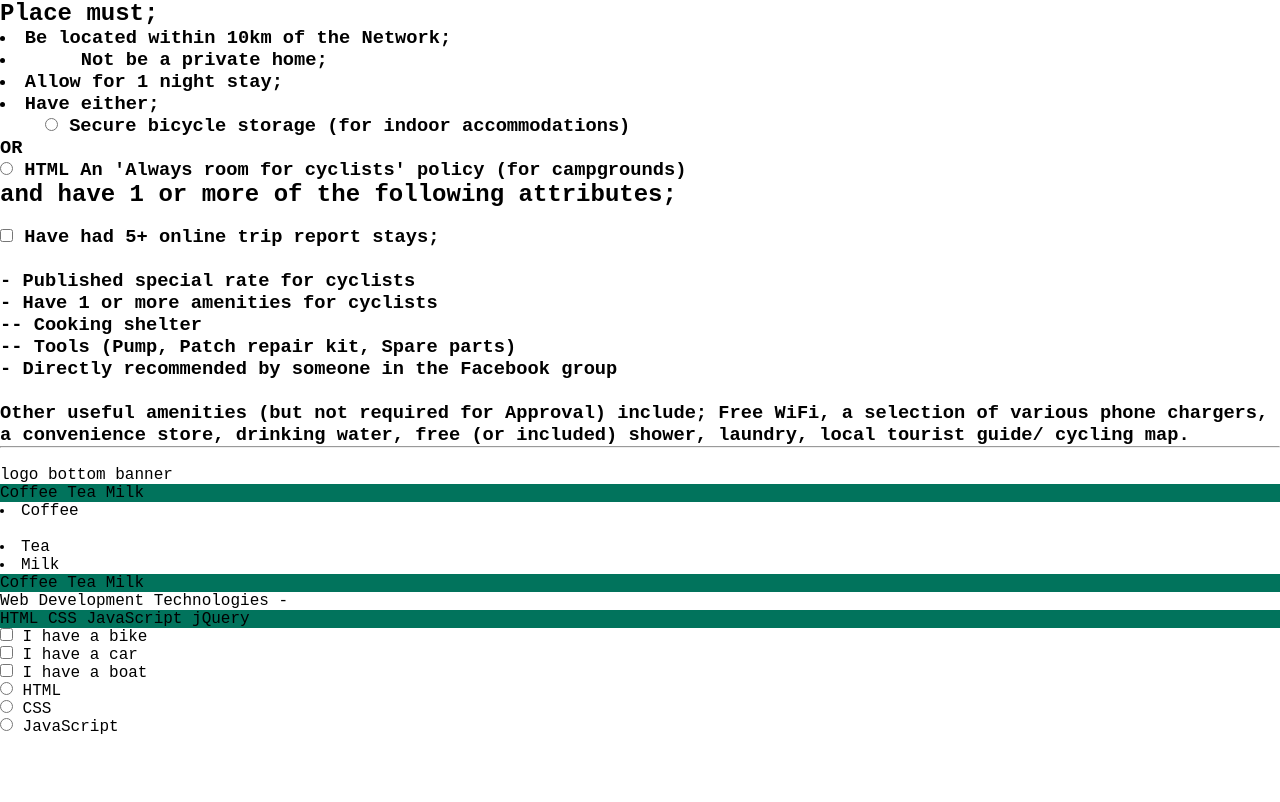
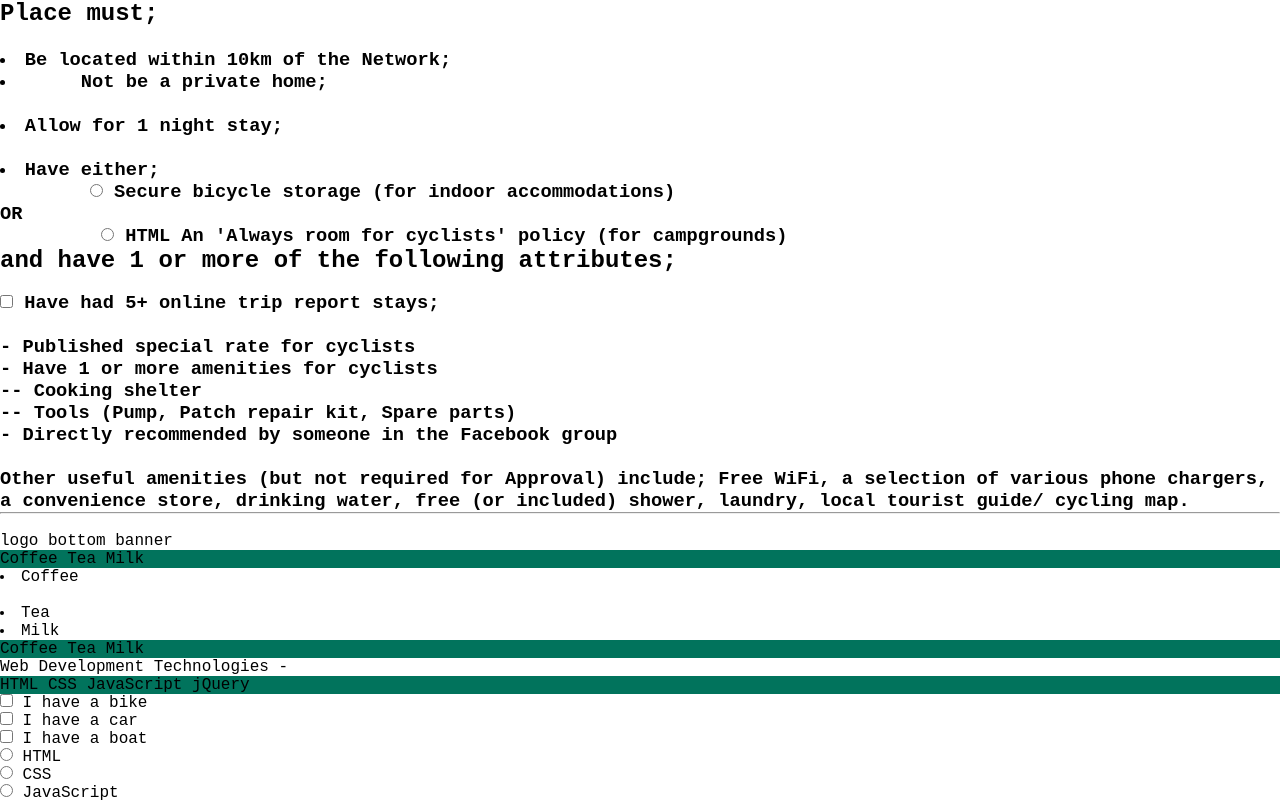
Before and after one commit to BikeAcrossCanada/BikeAcrossCanada.github.io, a plain HTML site: page ApprovedAccommodations.htm in a window 1280 px wide. Shown: the part 120-922 px from the top of the page. Before the commit the page ends 856 px from the top, so only its background shows below. Drawn offline with Linux system fonts and the light colour scheme.

Commit message:
Update ApprovedAccommodations.htm
updated radio buttons and tabs

```diff
--- a/ApprovedAccommodations.htm
+++ b/ApprovedAccommodations.htm
@@ -58,15 +58,16 @@ function myFunction() {
 <br>
 <h2>Place must;</h2>
 <h3>
-  <li> Be located within 10km of the Network;</li>
+&nbsp;&nbsp;&nbsp;&nbsp;<li> Be located within 10km of the Network;</li>
   <li>&nbsp;&nbsp;&nbsp;&nbsp; Not be a private home;</li>
-  <li>  Allow for 1 night stay;</li>
-  <li>Have either;</li>
-&nbsp;&nbsp;&nbsp;&nbsp;<input type="radio" id="html" name="fav_language" value="HTML">
-<label for="html">
+&nbsp;&nbsp;&nbsp;&nbsp;<li>  Allow for 1 night stay;</li>
+&nbsp;&nbsp;&nbsp;&nbsp;<li>Have either;</li>
+&nbsp;&nbsp;&nbsp;&nbsp;&nbsp;&nbsp;&nbsp;&nbsp;<input type="radio" id="Secure" name="1of2" value="Secure">
+<label for="Secure">
     Secure bicycle storage (for indoor accommodations)</label><br>
  OR <br>
-<input type="radio" id="html2" name="fav_language2" value="HTML2">
+&nbsp;&nbsp;&nbsp;&nbsp;&nbsp;&nbsp;&nbsp;&nbsp;
+<input type="radio" id="html2" name="1of2" value="HTML2">
 <label for="html2">HTML
 An 'Always room for cyclists' policy (for campgrounds)</label></li><br>
 </h3>
```
